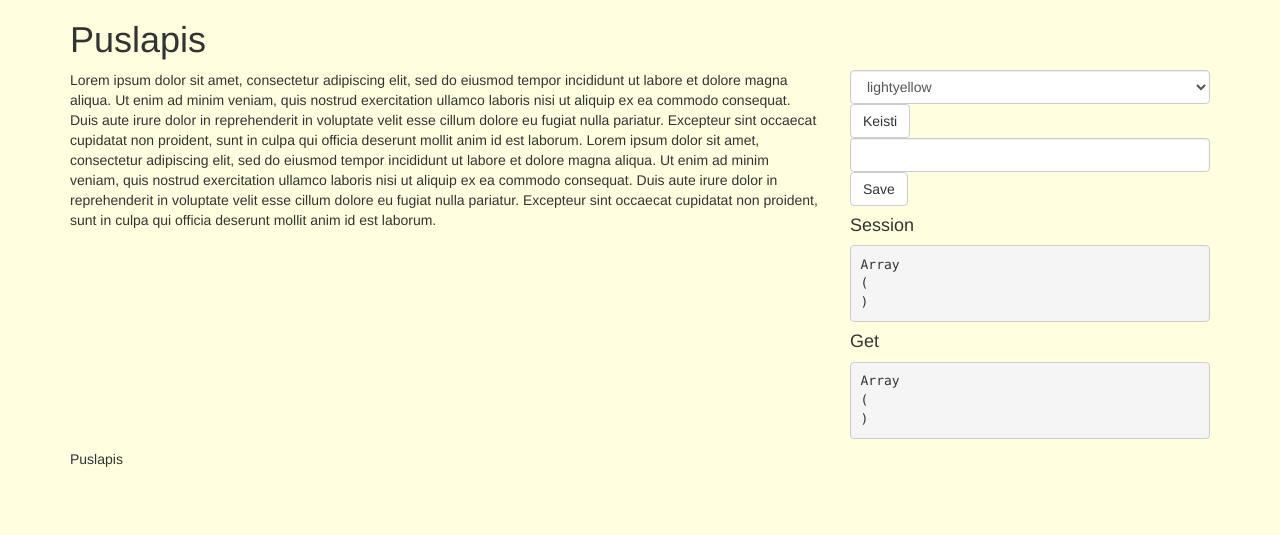
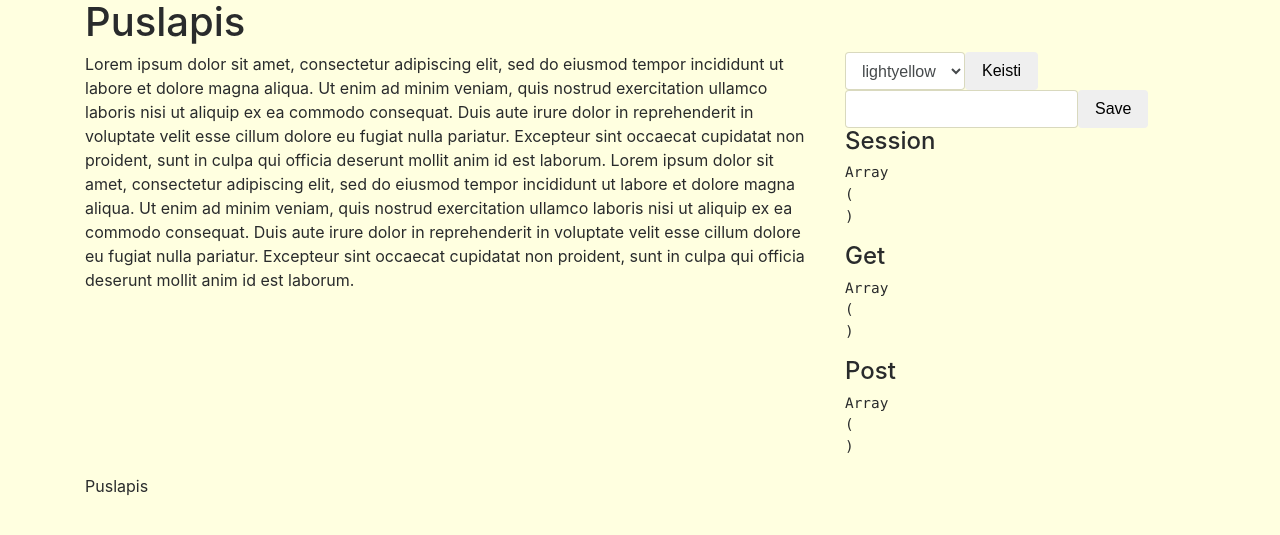
Before and after one commit to viktorijagardauskiene/Templates, a PHP site: page / in a window 1280 px wide. Shown: the top 535 px of the page. Run offline with PHP 8.4, Linux system fonts and the light colour scheme.

Commit message:
4 bootstrapas ir formom clases uzdetos
pakeista i _POST metoda vietoj _GET

```diff
--- a/inc/template_selector.php
+++ b/inc/template_selector.php
@@ -1,4 +1,4 @@
-<form action=""> <!--action tuscias tam kad griztume atgal ten pat -->
+<form class="form-inline" action="" method="POST"> <!--action tuscias tam kad griztume atgal ten pat -->
 	<select name="t" class="form-control">
 		<?php
 			foreach ($templates as $template) {
--- a/inc/username.php
+++ b/inc/username.php
@@ -1,4 +1,4 @@
-<form action="">
+<form class="form-inline" action="" method="POST">
 	<input type="text" class="form-control" name="username">
 	<button class="btn btn-default" type="submit">Save</button>
 
--- a/inc/variables.php
+++ b/inc/variables.php
@@ -14,3 +14,10 @@ print_r($_GET);
 
 ?>
 </pre>
+<h4>Post</h4>
+<pre>
+<?php
+print_r($_POST);
+
+?>
+</pre>
--- a/index.php
+++ b/index.php
@@ -7,18 +7,18 @@ $content = "Lorem ipsum dolor sit amet, consectetur adipiscing elit, sed do eius
 
 $templates = ["lightyellow", "green", "orange", "pink"];
 
-if(isset($_GET['username'])) {
-	$title = "Cia lankosi ".$_GET['username'];
-	$_SESSION['user'] = $_GET['username'];
+if(isset($_POST['username'])) {
+	$title = "Cia lankosi ".$_POST['username'];
+	$_SESSION['user'] = $_POST['username'];
 } elseif (isset($_SESSION['user'])) {
 	$title = "Cia lankosi ".$_SESSION['user'];
 }
 
 
 
-if (isset($_GET['t'])) { // uzkrovus puslapi rodo klaida nes nera jokios "t" reiksme, todel patikrinam ar uzkrovus puslapi buvo pasirinkta kokia reiksme, jei ne tada naudoja default pirma masyvo reiksme
-$template_name = $_GET['t']; // template_selector/<select> name yra "t"
-$_SESSION['session_template'] = $_GET['t']; // sesijai priduodam reiksme ta kuria pirmiausia pasirinksim spalva, ir ji isliks tol kol isjungsim narsykle pvz: vaikstant e-shope islieka prekes krepselyje, o i duombaze eina tik tada kai paspaudi pirkti, kitaip info nera saugoma
+if (isset($_POST['t'])) { // uzkrovus puslapi rodo klaida nes nera jokios "t" reiksme, todel patikrinam ar uzkrovus puslapi buvo pasirinkta kokia reiksme, jei ne tada naudoja default pirma masyvo reiksme
+$template_name = $_POST['t']; // template_selector/<select> name yra "t"
+$_SESSION['session_template'] = $_POST['t']; // sesijai priduodam reiksme ta kuria pirmiausia pasirinksim spalva, ir ji isliks tol kol isjungsim narsykle pvz: vaikstant e-shope islieka prekes krepselyje, o i duombaze eina tik tada kai paspaudi pirkti, kitaip info nera saugoma
 } else if (isset($_SESSION['session_template'])) {
 	$template_name = $_SESSION['session_template'];
 } else {
--- a/sablonai/green.php
+++ b/sablonai/green.php
@@ -2,7 +2,7 @@
 <html>
 <head>
 	<title><?= $title; ?></title>
-	<link rel="stylesheet" href="https://maxcdn.bootstrapcdn.com/bootstrap/3.3.7/css/bootstrap.min.css" integrity="sha384-BVYiiSIFeK1dGmJRAkycuHAHRg32OmUcww7on3RYdg4Va+PmSTsz/K68vbdEjh4u" crossorigin="anonymous">
+	<link rel="stylesheet" href="https://maxcdn.bootstrapcdn.com/bootstrap/4.0.0-alpha.6/css/bootstrap.min.css" integrity="sha384-rwoIResjU2yc3z8GV/NPeZWAv56rSmLldC3R/AZzGRnGxQQKnKkoFVhFQhNUwEyJ" crossorigin="anonymous">
 </head>
 
 <body style="background-color: green">
--- a/sablonai/lightyellow.php
+++ b/sablonai/lightyellow.php
@@ -2,7 +2,7 @@
 <html>
 <head>
     <title><?= $title; ?></title> <!--arba <?php echo $title; ?> -->
-    <link rel="stylesheet" href="https://maxcdn.bootstrapcdn.com/bootstrap/3.3.7/css/bootstrap.min.css" integrity="sha384-BVYiiSIFeK1dGmJRAkycuHAHRg32OmUcww7on3RYdg4Va+PmSTsz/K68vbdEjh4u" crossorigin="anonymous">
+    <link rel="stylesheet" href="https://maxcdn.bootstrapcdn.com/bootstrap/4.0.0-alpha.6/css/bootstrap.min.css" integrity="sha384-rwoIResjU2yc3z8GV/NPeZWAv56rSmLldC3R/AZzGRnGxQQKnKkoFVhFQhNUwEyJ" crossorigin="anonymous">
 </head>
 
 <body style="background-color: lightyellow">
--- a/sablonai/orange.php
+++ b/sablonai/orange.php
@@ -2,7 +2,7 @@
 <html>
 <head>
 	<title><?= $title; ?></title>
-	<link rel="stylesheet" href="https://maxcdn.bootstrapcdn.com/bootstrap/3.3.7/css/bootstrap.min.css" integrity="sha384-BVYiiSIFeK1dGmJRAkycuHAHRg32OmUcww7on3RYdg4Va+PmSTsz/K68vbdEjh4u" crossorigin="anonymous">
+	<link rel="stylesheet" href="https://maxcdn.bootstrapcdn.com/bootstrap/4.0.0-alpha.6/css/bootstrap.min.css" integrity="sha384-rwoIResjU2yc3z8GV/NPeZWAv56rSmLldC3R/AZzGRnGxQQKnKkoFVhFQhNUwEyJ" crossorigin="anonymous">
 </head>
 
 <body style="background-color: orange">
--- a/sablonai/pink.php
+++ b/sablonai/pink.php
@@ -2,7 +2,7 @@
 <html>
 <head>
     <title><?= $title; ?></title> <!--arba <?php echo $title; ?> -->
-    <link rel="stylesheet" href="https://maxcdn.bootstrapcdn.com/bootstrap/3.3.7/css/bootstrap.min.css" integrity="sha384-BVYiiSIFeK1dGmJRAkycuHAHRg32OmUcww7on3RYdg4Va+PmSTsz/K68vbdEjh4u" crossorigin="anonymous">
+    <link rel="stylesheet" href="https://maxcdn.bootstrapcdn.com/bootstrap/4.0.0-alpha.6/css/bootstrap.min.css" integrity="sha384-rwoIResjU2yc3z8GV/NPeZWAv56rSmLldC3R/AZzGRnGxQQKnKkoFVhFQhNUwEyJ" crossorigin="anonymous">
 </head>
 
 <body style="background-color: pink">
```
